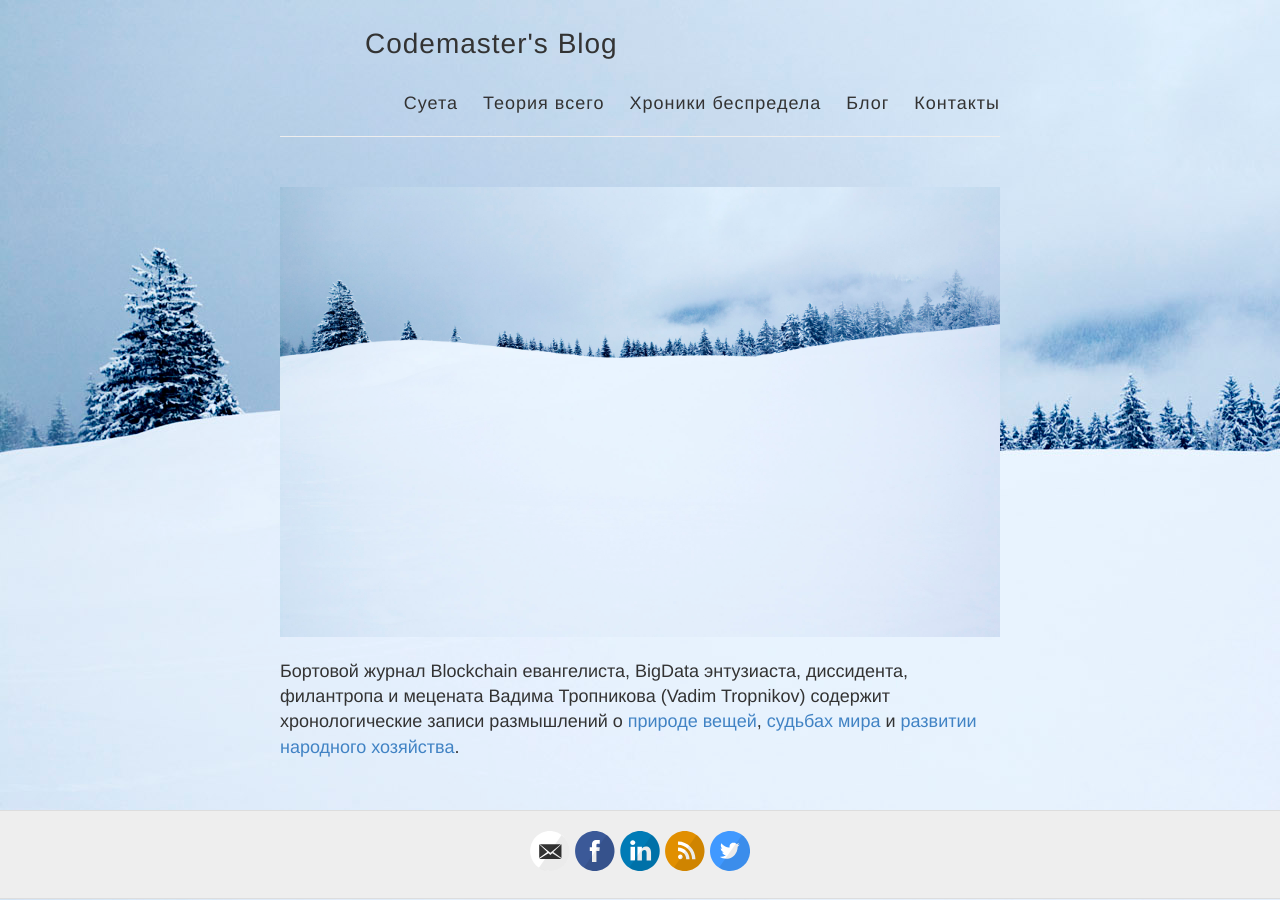
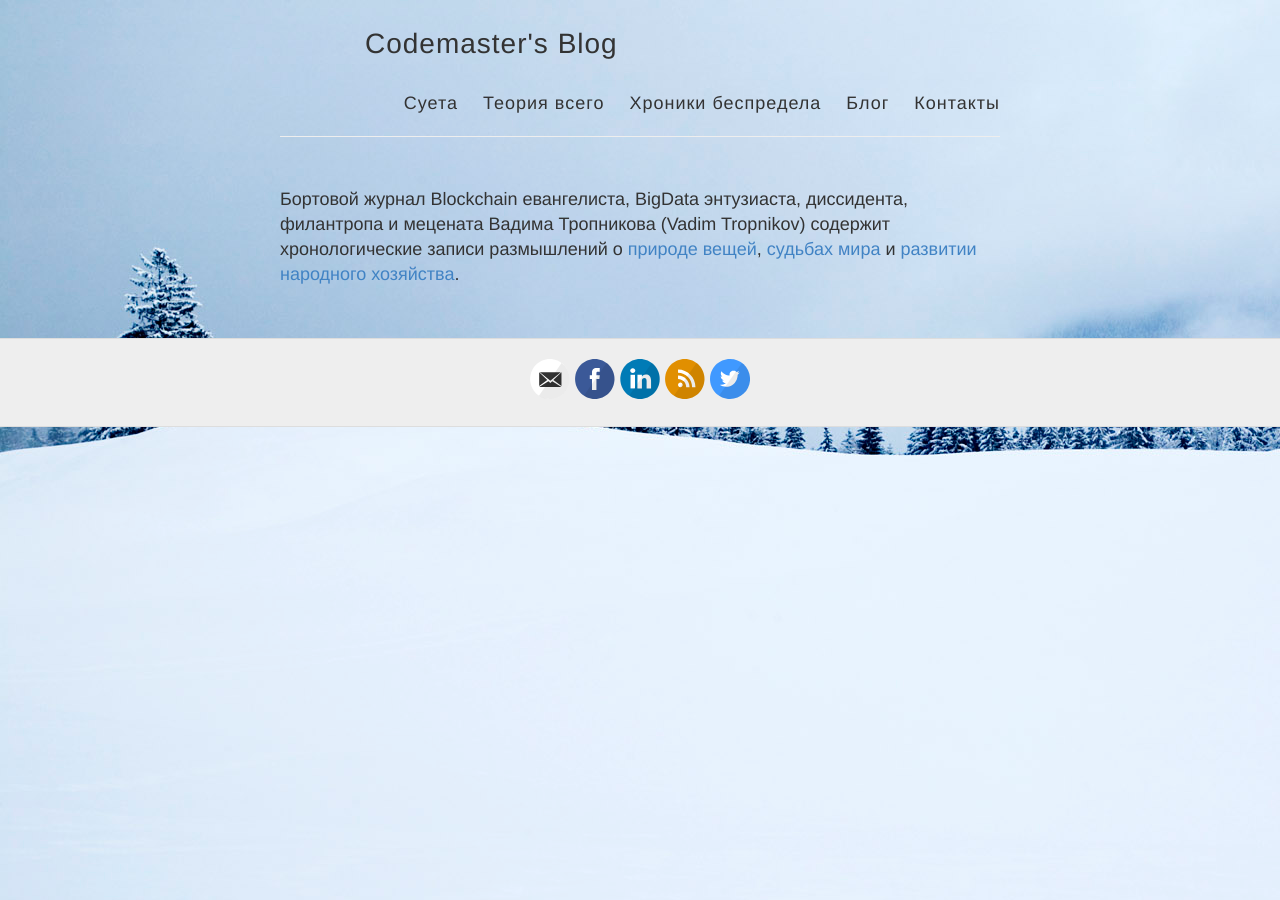
Before and after one commit to decrafts/r, a Jekyll site: the page built from index.md, in a window 1280 px wide. Built offline with Jekyll 4.4.1, drawn with Linux system fonts in a browser that asks for light colours; comment, search, counter and statistics services are not loaded.

Commit message:
Update index.md

```diff
--- a/index.md
+++ b/index.md
@@ -8,6 +8,4 @@ body {
 }
 </style>
 
-  ![_config.yml]({{ site.baseurl }}/images/snow.jpg)
-
 Бортовой журнал Blockchain евангелиста, BigData энтузиаста, диссидента, филантропа и мецената Вадима Тропникова (Vadim Tropnikov) содержит хронологические записи размышлений о [природе вещей](/xamep/), [судьбах мира](/uncheck/) и [развитии народного хозяйства](/ktulhu/).
```
